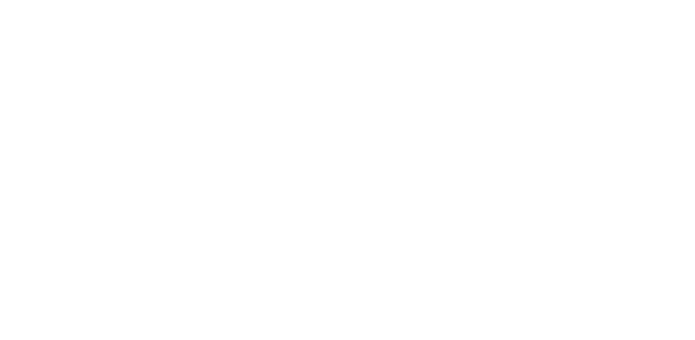
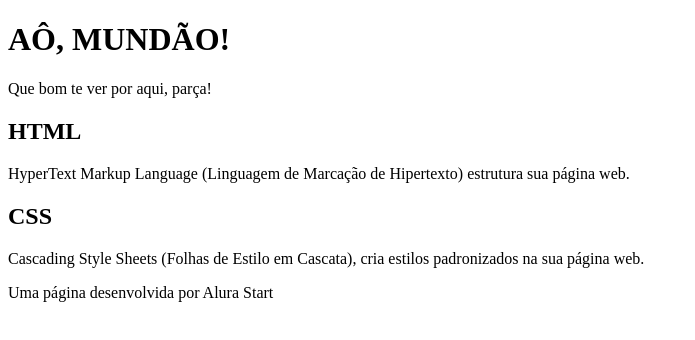
Before and after one commit to FBruniera/ao-mundao, a plain HTML site: page index.html in a window 1280 px wide. Shown: the whole page, without its empty margins (0-695 px from the left). Drawn offline with Linux system fonts and the light colour scheme.

Commit message:
iniciando os textos

```diff
--- a/index.html
+++ b/index.html
@@ -6,6 +6,20 @@
         <title>AÔ, MUNDÃO!</title>
     </head>
     <body>
+        <header>
+            <h1>AÔ, MUNDÃO!</h1>
+            <p>Que bom te ver por aqui, parça!</p>
+        </header>
 
+        <section>
+            <h2>HTML</h2>
+            <p>HyperText Markup Language (Linguagem de Marcação de Hipertexto) estrutura sua página web.</p>
+            <h2>CSS</h2>
+            <p>Cascading Style Sheets (Folhas de Estilo em Cascata), cria estilos padronizados na sua página web.</p>
+        </section>
+
+        <footer>
+            <p>Uma página desenvolvida por Alura Start</p>
+        </footer>
     </body>
 </html>
```
